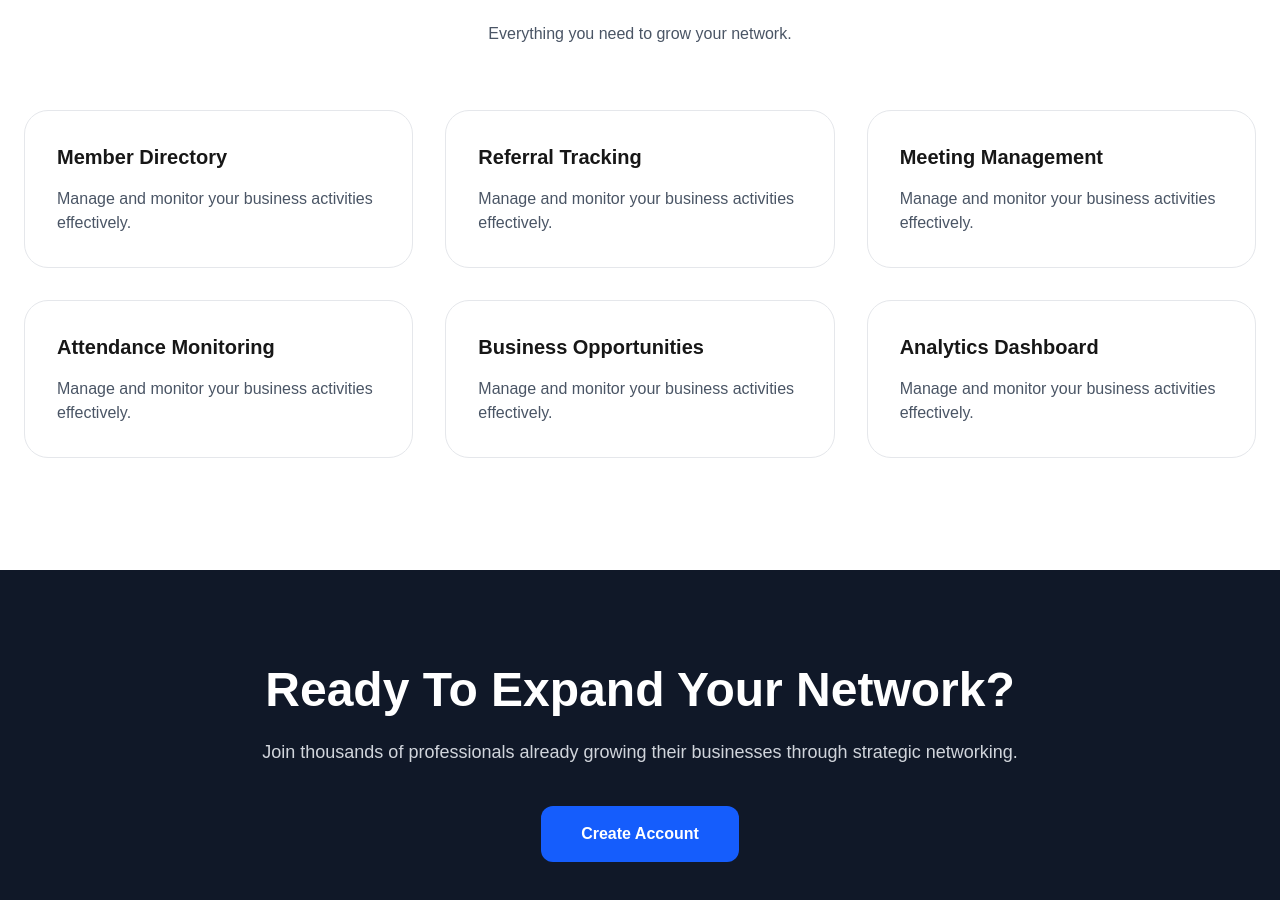
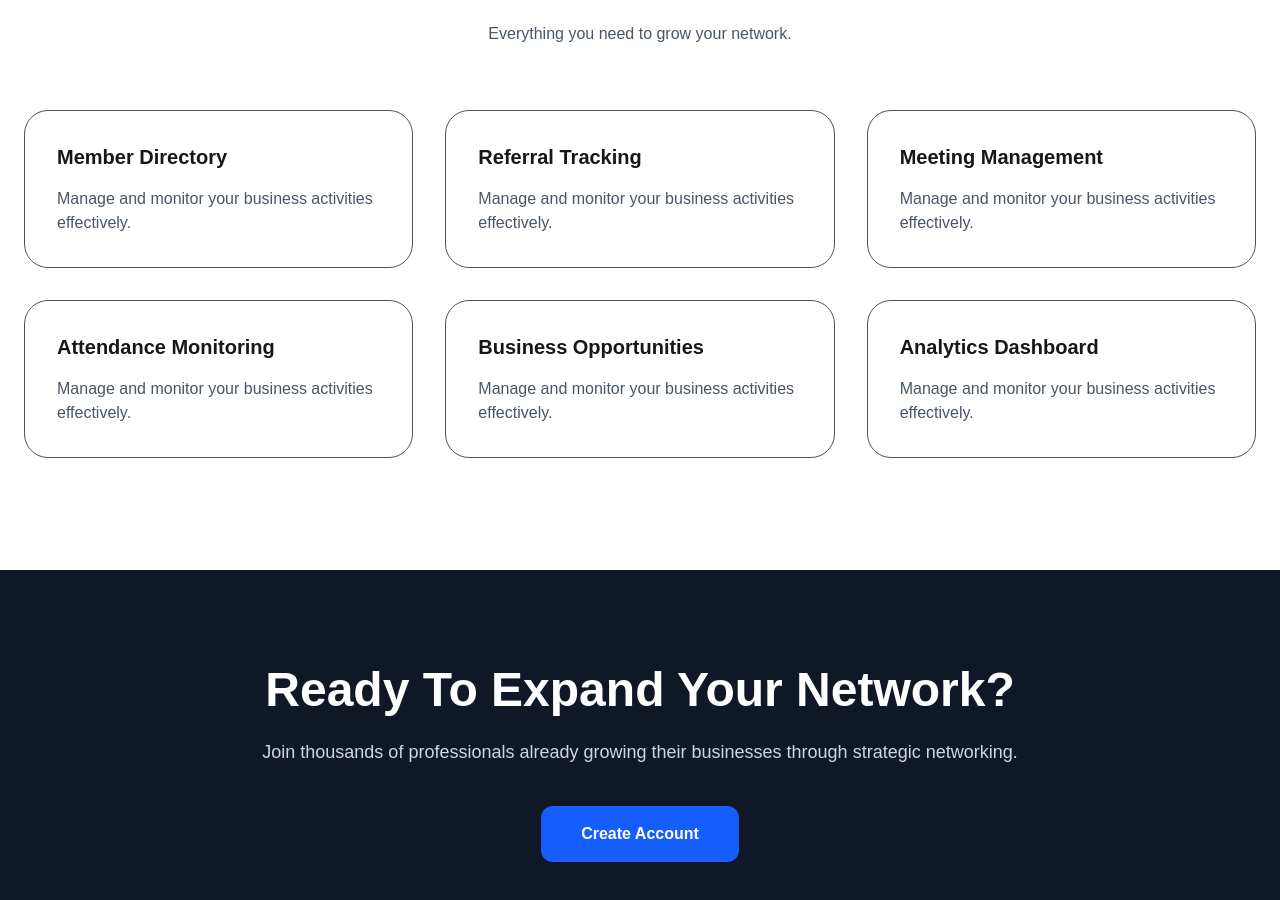
Before and after one commit to BhushanMeshram27/bni-web-portal-client, a Next.js app: page / in a window 1280 px wide. Shown: the part 1150-2050 px from the top of the page. Built offline with nearby package versions, Linux system fonts and the light colour scheme.

Commit message:
update changes

```diff
--- a/src/app/page.js
+++ b/src/app/page.js
@@ -180,7 +180,7 @@ return ( <main className="min-h-screen bg-white">
         ].map((feature) => (
           <div
             key={feature}
-            className="bg-white border border-gray-200 rounded-3xl p-8 hover:shadow-xl transition"
+            className="bg-white border border-gray-600 rounded-3xl p-8 hover:shadow-xl transition"
           >
             <h3 className="text-xl font-semibold">
               {feature}
```
